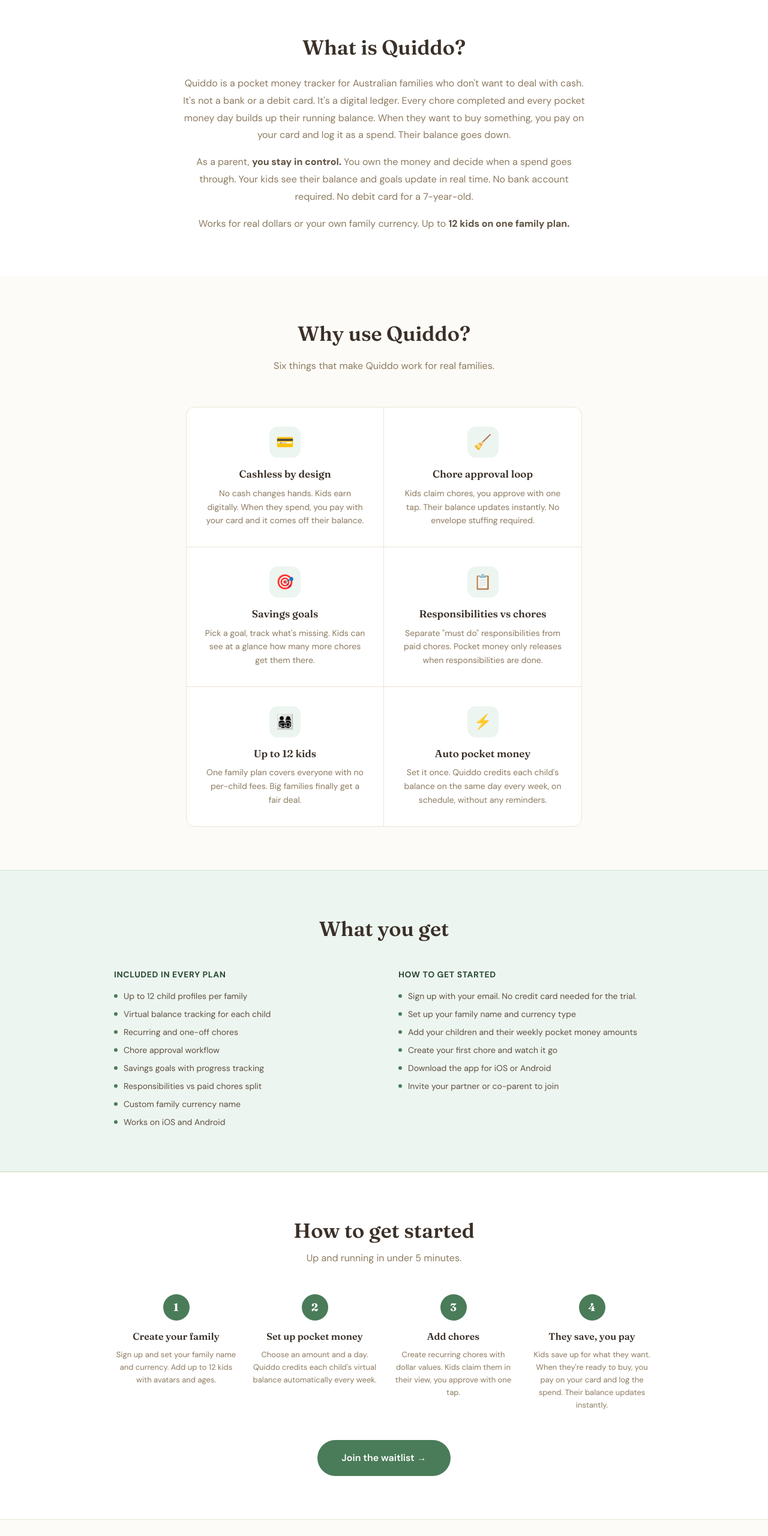
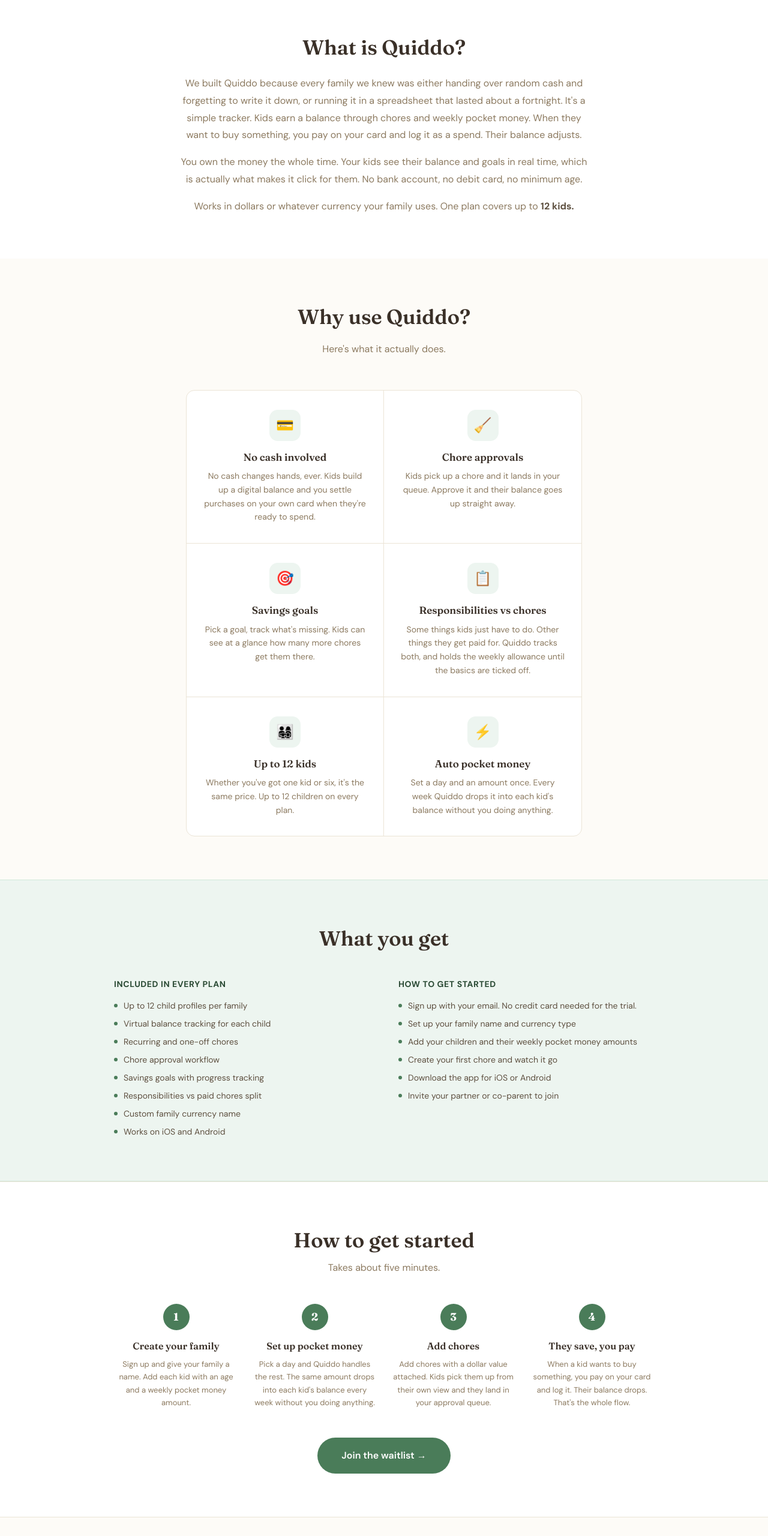
Before and after one commit to bslinger/pocket-money, an Astro site in the folder landing/: page / in a window 1280 px wide. Shown: the part 820-3380 px from the top of the page at 60% size. Built offline with nearby package versions, Linux system fonts and the light colour scheme; Astro itself is replaced by a stand-in of ours.

Commit message:
Rewrite landing copy to break AI detection patterns
- What is Quiddo: founder voice ('We built Quiddo because...'), loses template structure
- Feature tiles: varied rhythm and length, removed buzzwords ('Cashless by design' > 'No cash involved', 'Chore approval loop' > 'Chore approvals', 'fair deal' cut)
- Why use Quiddo subtitle: 'Here's what it actually does' instead of generic description
- FAQ: break consistent affirm-then-expand template throughout; vary answer length and opening structure
- How it works: 'Takes about five minutes' instead of sales line; step descriptions shortened and direct
- FAQ Q7 answer cut to two sentences from boilerplate

```diff
--- a/landing/src/components/FAQ.tsx
+++ b/landing/src/components/FAQ.tsx
@@ -3,35 +3,35 @@
 const FAQ_ITEMS = [
   {
     q: 'How does Quiddo work?',
-    a: "Quiddo is a virtual ledger that tracks what your kids have earned and saved without holding any real money. Kids earn a balance through chores and weekly pocket money. When they want to buy something, you pay on your own card and log it as a spend in Quiddo. Their balance goes down. No cash changes hands, no separate bank account needed.",
+    a: "Think of it as a running tab for each kid. Every chore they complete and every pocket money day adds to their balance. When they want to buy something, you pay on your card and mark it as a spend in the app. Their balance goes down. No cash, no bank account.",
   },
   {
     q: 'So my kids never actually get the money?',
-    a: "Exactly. That's the point. The balance is virtual. It represents what they've earned and what they can ask you to spend on their behalf. When they want something, you buy it on your card and log it as a spend. They learn to wait and to save without you ever needing to handle cash.",
+    a: "Right. The balance is a number that goes up and down. They can't take it out of a wallet because it was never in one. When they've saved up enough and want something, they ask you to buy it, you log the spend, and their balance drops. For younger kids especially, this tends to click pretty quickly.",
   },
   {
     q: 'Do my kids need their own device?',
-    a: "Not necessarily. Parents manage everything from the parent view on their own device. Kids can have their own login to see their balance, goals, and chores, but it's optional, especially for younger children. The parent view works perfectly well on its own.",
+    a: "Not for it to work, no. You can run the whole thing from your own phone. If your kids are old enough to care about their balance, giving them their own login to check it is useful, but plenty of parents manage everything themselves and just show the kids when they ask.",
   },
   {
     q: 'Can both parents use Quiddo?',
-    a: "Yes, you can invite your partner, co-parent, or another carer to your family. All adults see the same balances and can approve chores and log spends from their own devices. Works well for separated families who want to stay in sync across two households.",
+    a: "Yes. Add your partner from the app and you'll both see the same balances and approval queues. Works for separated families too, where two households are contributing to the same kids' pocket money.",
   },
   {
     q: "What's the difference between chores and responsibilities?",
-    a: "Chores earn money directly: the balance goes up when the chore is approved. Responsibilities are things that must be done before that week's pocket money is released (making the bed, packing the school bag). They don't earn directly. They're the price of admission. You set what percentage needs to be completed before the weekly allowance unlocks.",
+    a: "Chores earn money directly. Approve the chore, the balance goes up. Responsibilities are different. They're the baseline stuff that has to happen before pocket money drops (making the bed, packing the bag). Miss too many and the weekly allowance doesn't unlock. You set the threshold.",
   },
   {
     q: 'Does Quiddo work with points or a custom currency?',
-    a: "Yes. You can track in Australian dollars, or create your own family currency: coins, stars, 'Smith Bucks', whatever works for your family. Younger kids often respond better to points than money concepts. You can even set different currencies for different children if needed.",
+    a: "Yes. Dollars work, but a lot of families prefer points or their own currency, especially with younger kids. Call them whatever you want. You can even use different currencies for different children if that's useful.",
   },
   {
     q: 'Is there a limit to how many children I can add?',
-    a: "Every plan supports up to 12 children on a single family subscription. No per-child fees. Ever.",
+    a: "Up to 12. One subscription, flat price, doesn't matter how many kids you have.",
   },
   {
     q: 'What happens after my 30-day trial?',
-    a: "At the end of your trial you'll be asked to choose a plan. If you don't subscribe, your account becomes read-only. You can still see all your data, but can't make changes until you subscribe. No credit card is required to start the trial.",
+    a: "You'll be prompted to pick a plan. If you don't, the account goes read-only. You can still see everything, you just can't make changes. No credit card is needed to start.",
   },
 ];
 
--- a/landing/src/components/Features.tsx
+++ b/landing/src/components/Features.tsx
@@ -1,10 +1,10 @@
 const WHY_FEATURES = [
-  { emoji: '💳', title: 'Cashless by design', desc: 'No cash changes hands. Kids earn digitally. When they spend, you pay with your card and it comes off their balance.' },
-  { emoji: '🧹', title: 'Chore approval loop', desc: 'Kids claim chores, you approve with one tap. Their balance updates instantly. No envelope stuffing required.' },
+  { emoji: '💳', title: 'No cash involved', desc: 'No cash changes hands, ever. Kids build up a digital balance and you settle purchases on your own card when they\'re ready to spend.' },
+  { emoji: '🧹', title: 'Chore approvals', desc: 'Kids pick up a chore and it lands in your queue. Approve it and their balance goes up straight away.' },
   { emoji: '🎯', title: 'Savings goals', desc: 'Pick a goal, track what\'s missing. Kids can see at a glance how many more chores get them there.' },
-  { emoji: '📋', title: 'Responsibilities vs chores', desc: 'Separate "must do" responsibilities from paid chores. Pocket money only releases when responsibilities are done.' },
-  { emoji: '👨‍👩‍👧‍👦', title: 'Up to 12 kids', desc: 'One family plan covers everyone with no per-child fees. Big families finally get a fair deal.' },
-  { emoji: '⚡', title: 'Auto pocket money', desc: 'Set it once. Quiddo credits each child\'s balance on the same day every week, on schedule, without any reminders.' },
+  { emoji: '📋', title: 'Responsibilities vs chores', desc: 'Some things kids just have to do. Other things they get paid for. Quiddo tracks both, and holds the weekly allowance until the basics are ticked off.' },
+  { emoji: '👨‍👩‍👧‍👦', title: 'Up to 12 kids', desc: 'Whether you\'ve got one kid or six, it\'s the same price. Up to 12 children on every plan.' },
+  { emoji: '⚡', title: 'Auto pocket money', desc: 'Set a day and an amount once. Every week Quiddo drops it into each kid\'s balance without you doing anything.' },
 ];
 
 export default function Features() {
@@ -15,13 +15,13 @@
         <div className="max-w-[680px] mx-auto">
           <h2 className="font-display text-[34px] font-semibold text-bark-700 mb-5">What is Quiddo?</h2>
           <p className="text-base text-bark-500 leading-[1.8] mb-4">
-            Quiddo is a pocket money tracker for Australian families who don't want to deal with cash. It's not a bank or a debit card. It's a digital ledger. Every chore completed and every pocket money day builds up their running balance. When they want to buy something, you pay on your card and log it as a spend. Their balance goes down.
+            We built Quiddo because every family we knew was either handing over random cash and forgetting to write it down, or running it in a spreadsheet that lasted about a fortnight. It's a simple tracker. Kids earn a balance through chores and weekly pocket money. When they want to buy something, you pay on your card and log it as a spend. Their balance adjusts.
           </p>
           <p className="text-base text-bark-500 leading-[1.8] mb-4">
-            As a parent, <strong className="text-bark-600">you stay in control.</strong> You own the money and decide when a spend goes through. Your kids see their balance and goals update in real time. No bank account required. No debit card for a 7-year-old.
+            You own the money the whole time. Your kids see their balance and goals in real time, which is actually what makes it click for them. No bank account, no debit card, no minimum age.
           </p>
           <p className="text-base text-bark-500 leading-[1.8]">
-            Works for real dollars or your own family currency. Up to <strong className="text-bark-600">12 kids on one family plan.</strong>
+            Works in dollars or whatever currency your family uses. One plan covers up to <strong className="text-bark-600">12 kids.</strong>
           </p>
         </div>
       </section>
@@ -30,7 +30,7 @@
       <section className="bg-bark-50 py-[72px] px-[5%] text-center">
         <div className="max-w-[560px] mx-auto mb-14">
           <h2 className="font-display text-[34px] font-semibold text-bark-700 mb-4">Why use Quiddo?</h2>
-          <p className="text-base text-bark-500">Six things that make Quiddo work for real families.</p>
+          <p className="text-base text-bark-500">Here's what it actually does.</p>
         </div>
         <div
           className="max-w-[660px] mx-auto bg-white rounded-[14px] overflow-hidden"
--- a/landing/src/components/HowItWorks.tsx
+++ b/landing/src/components/HowItWorks.tsx
@@ -1,8 +1,8 @@
 const HOW_STEPS = [
-  { num: 1, title: 'Create your family', desc: 'Sign up and set your family name and currency. Add up to 12 kids with avatars and ages.' },
-  { num: 2, title: 'Set up pocket money', desc: 'Choose an amount and a day. Quiddo credits each child\'s virtual balance automatically every week.' },
-  { num: 3, title: 'Add chores', desc: 'Create recurring chores with dollar values. Kids claim them in their view, you approve with one tap.' },
-  { num: 4, title: 'They save, you pay', desc: 'Kids save up for what they want. When they\'re ready to buy, you pay on your card and log the spend. Their balance updates instantly.' },
+  { num: 1, title: 'Create your family', desc: 'Sign up and give your family a name. Add each kid with an age and a weekly pocket money amount.' },
+  { num: 2, title: 'Set up pocket money', desc: 'Pick a day and Quiddo handles the rest. The same amount drops into each kid\'s balance every week without you doing anything.' },
+  { num: 3, title: 'Add chores', desc: 'Add chores with a dollar value attached. Kids pick them up from their own view and they land in your approval queue.' },
+  { num: 4, title: 'They save, you pay', desc: 'When a kid wants to buy something, you pay on your card and log it. Their balance drops. That\'s the whole flow.' },
 ];
 
 export default function HowItWorks() {
@@ -10,7 +10,7 @@
     <section id="how" className="bg-white border-t border-bark-200 py-[72px] px-[5%] text-center">
       <div className="max-w-[900px] mx-auto">
         <h2 className="font-display text-[34px] font-semibold text-bark-700 mb-2">How to get started</h2>
-        <p className="text-base text-bark-500 mb-12">Up and running in under 5 minutes.</p>
+        <p className="text-base text-bark-500 mb-12">Takes about five minutes.</p>
 
         <div className="grid grid-cols-1 sm:grid-cols-2 lg:grid-cols-4 gap-6 mb-12">
           {HOW_STEPS.map(step => (
```
